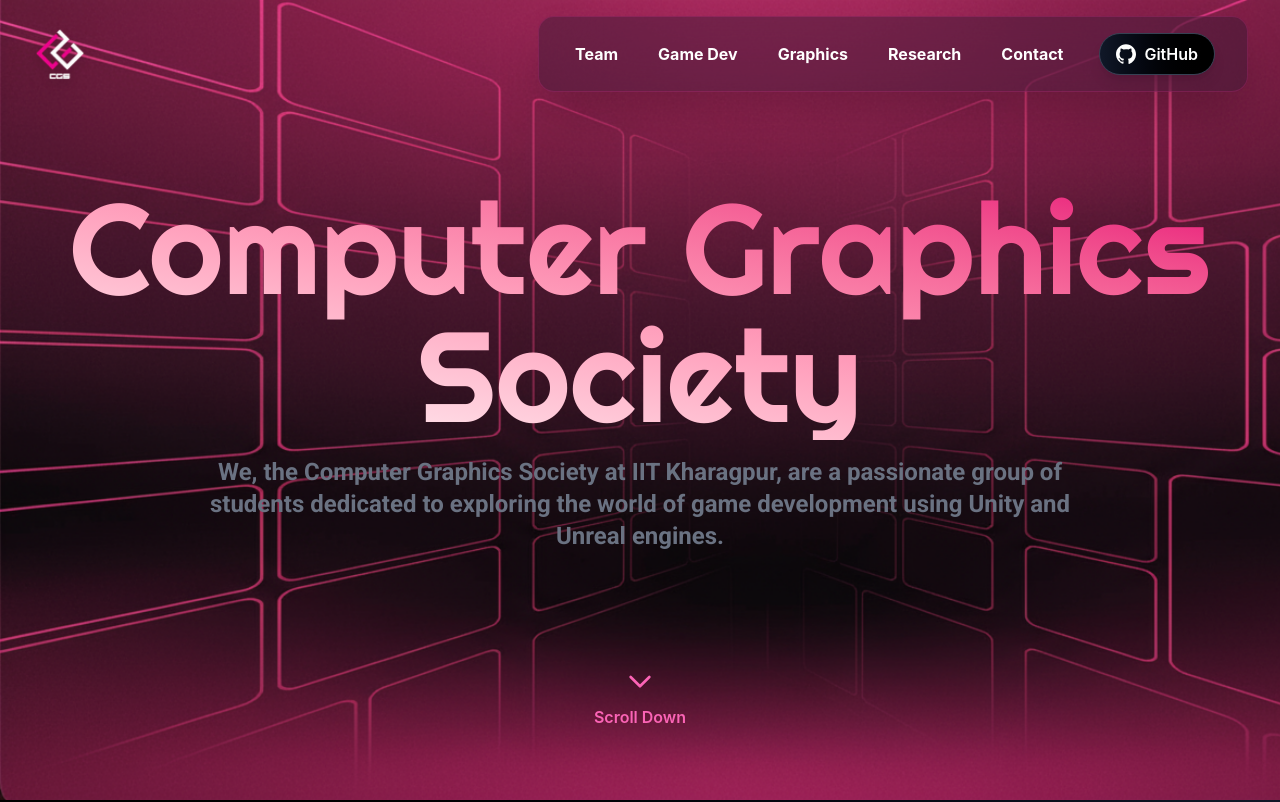
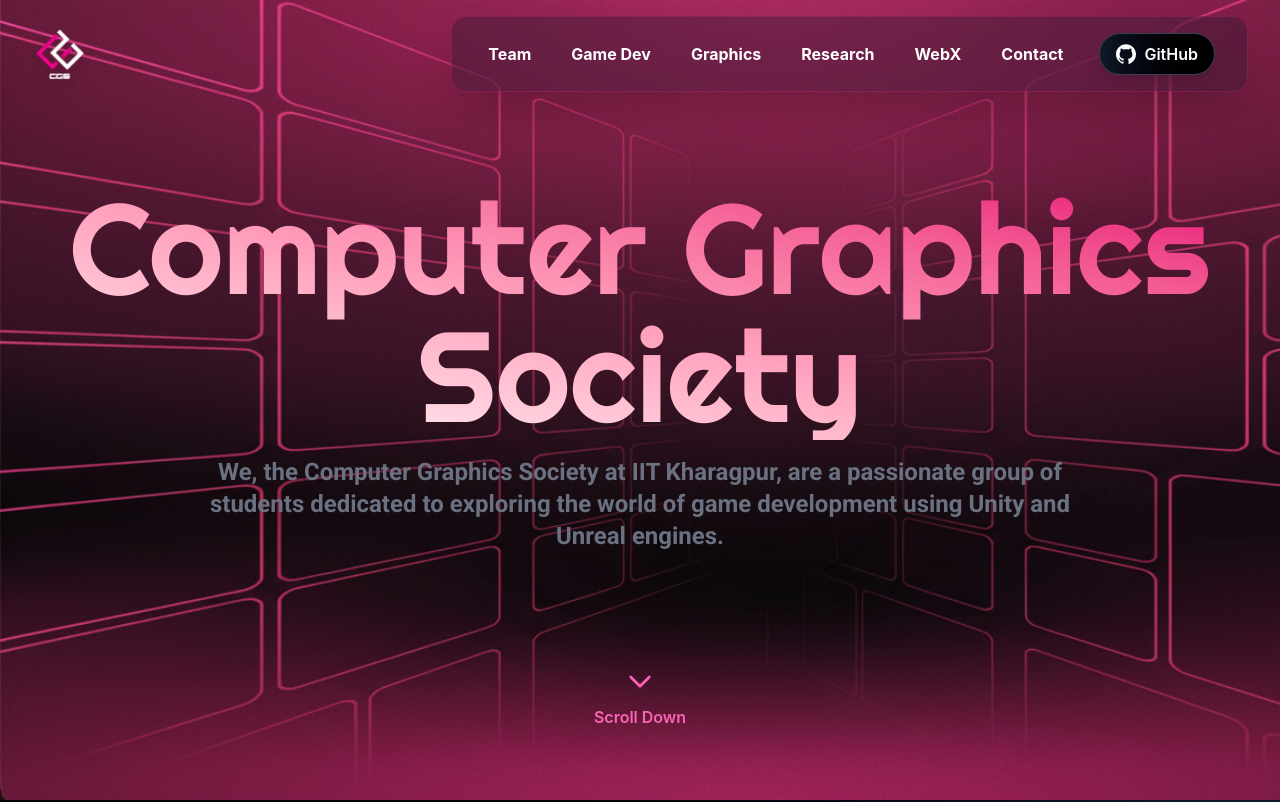
Before and after one commit to harshlamba18/achi-wali-website, a Next.js app: page / in a window 1280 px wide. Shown: the top 802 px of the page. Built offline with nearby package versions, Linux system fonts and the light colour scheme.

Commit message:
update: add WebX to navbar

```diff
--- a/src/app/components/navbar.tsx
+++ b/src/app/components/navbar.tsx
@@ -15,6 +15,7 @@ export default function Navbar() {
     { name: "Game Dev", href: "/gamedev" },
     { name: "Graphics", href: "/graphics" },
     { name: "Research", href: "/research" },
+    { name: "WebX", href: "/webx" },
     { name: "Contact", href: "/contact" },
   ];
 
```
